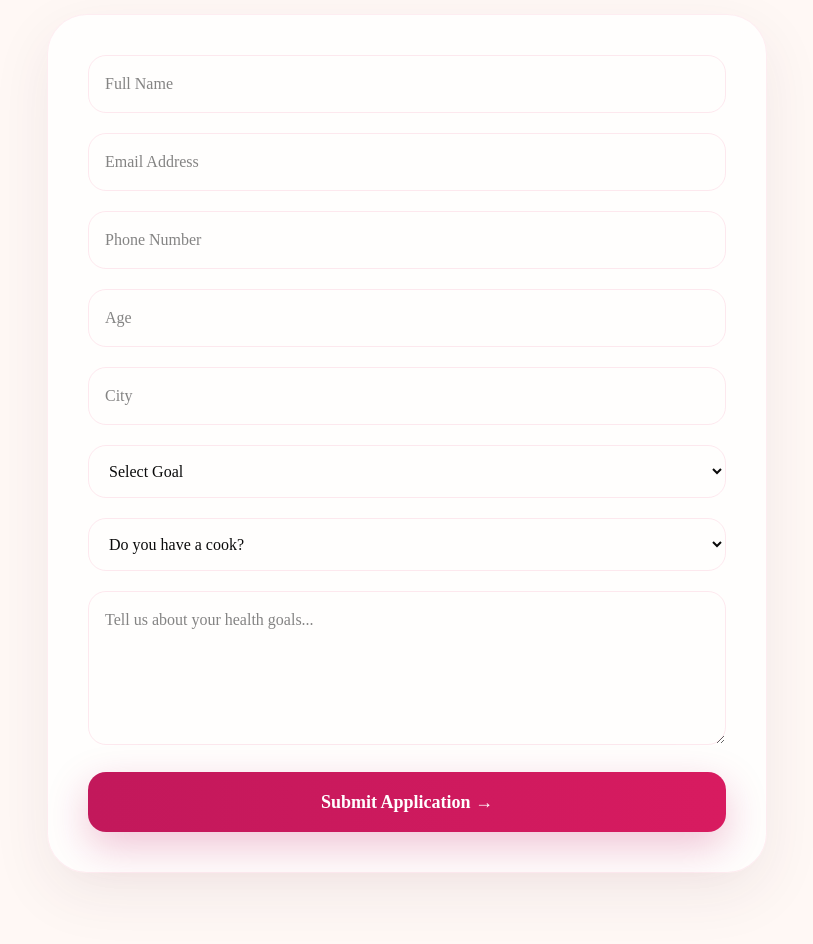
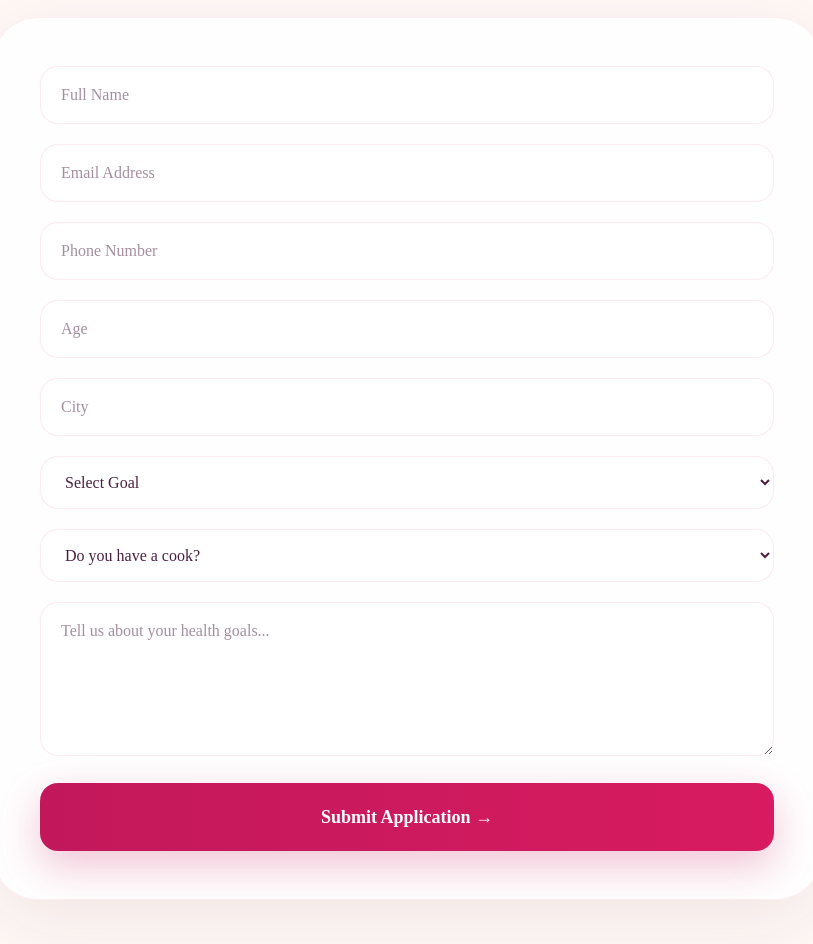
Before and after one commit to snehaamishraa/BERRIKA, a Next.js app: page /get-started in a window 1280 px wide. Shown: the part 420-1364 px from the top of the page, without its empty margins (233-1046 px from the left). Built offline with nearby package versions, Linux system fonts and the light colour scheme.

Commit message:
Premium get started page

```diff
--- a/app/get-started/page.tsx
+++ b/app/get-started/page.tsx
@@ -6,23 +6,21 @@ import { useState } from "react";
 export default function GetStartedPage() {
 const [submitted, setSubmitted] = useState(false);
 
-  return (
-    <main className="min-h-screen bg-[#FFF8F5] pt-8 md:pt-12 pb-16 md:pb-20">
-
-      <div className="mx-auto max-w-3xl px-5 md:px-6">
+return ( <main className="min-h-screen bg-[#FFF8F5] pt-4 md:pt-10 lg:pt-14 pb-12 md:pb-20">
+  <div className="mx-auto max-w-4xl px-5 md:px-8">
 
     {/* Back Button */}
     <Link
       href="/"
       className="
-            mb-6 md:mb-8
+        mb-4 md:mb-8
         inline-flex
         items-center
         gap-2
         rounded-full
         border
         border-[#F48FB1]/20
-            bg-white/80
+        bg-white/90
         px-5
         py-3
         text-[#4A2040]
@@ -36,11 +34,10 @@ export default function GetStartedPage() {
       <span>←</span>
       <span className="font-medium">Back to Home</span>
     </Link>
+    {/* Header */}
+    <div className="mx-auto max-w-3xl text-center">
 
-        {/* Header */}
-        <div className="text-center">
-
-          <div className="mb-5 inline-flex items-center rounded-full border border-[#F48FB1]/20 bg-white px-4 py-2 shadow-sm">
+      <div className="mb-5 inline-flex items-center rounded-full border border-[#F48FB1]/20 bg-white px-5 py-2 shadow-sm">
 
         <span className="mr-2 text-[#C2185B]">
           ✦
@@ -52,7 +49,7 @@ export default function GetStartedPage() {
 
       </div>
 
-          <h1 className="text-3xl sm:text-4xl md:text-5xl lg:text-6xl font-bold leading-tight text-[#4A2040]">
+      <h1 className="text-[38px] sm:text-[48px] md:text-[60px] lg:text-[72px] font-bold leading-[0.95] tracking-[-0.04em] text-[#4A2040]">
 
         Let&apos;s build your{" "}
 
@@ -62,7 +59,7 @@ export default function GetStartedPage() {
 
       </h1>
 
-          <p className="mt-4 md:mt-6 text-base md:text-lg leading-7 text-[#7A5A70]">
+      <p className="mt-5 text-[16px] md:text-[20px] leading-8 text-[#7A5A70]">
         Tell us a little about yourself and we&apos;ll reach out.
       </p>
 
@@ -71,17 +68,17 @@ export default function GetStartedPage() {
     {/* Form Card */}
     <div
       className="
-            mt-8
-            md:mt-10
-            rounded-[28px]
-            md:rounded-[40px]
+        mt-10
+        md:mt-12
+        rounded-[32px]
+        md:rounded-[48px]
         border
         border-[#F48FB1]/15
-            bg-white/80
-            p-5
-            md:p-10
+        bg-white/85
+        p-6
+        md:p-12
         backdrop-blur-md
-            shadow-[0_20px_60px_rgba(74,32,64,0.08)]
+        shadow-[0_20px_80px_rgba(74,32,64,0.08)]
       "
     >
 
@@ -103,9 +100,14 @@ export default function GetStartedPage() {
               rounded-2xl
               border
               border-[#F48FB1]/20
-                  p-4
+              bg-white
+              px-5
+              py-4
+              text-[#4A2040]
               outline-none
-                  focus:border-[#C2185B]
+              transition-all
+              focus:ring-2
+              focus:ring-[#F48FB1]/30
             "
           />
 
@@ -117,9 +119,14 @@ export default function GetStartedPage() {
               rounded-2xl
               border
               border-[#F48FB1]/20
-                  p-4
+              bg-white
+              px-5
+              py-4
+              text-[#4A2040]
               outline-none
-                  focus:border-[#C2185B]
+              transition-all
+              focus:ring-2
+              focus:ring-[#F48FB1]/30
             "
           />
 
@@ -131,9 +138,14 @@ export default function GetStartedPage() {
               rounded-2xl
               border
               border-[#F48FB1]/20
-                  p-4
+              bg-white
+              px-5
+              py-4
+              text-[#4A2040]
               outline-none
-                  focus:border-[#C2185B]
+              transition-all
+              focus:ring-2
+              focus:ring-[#F48FB1]/30
             "
           />
 
@@ -145,9 +157,14 @@ export default function GetStartedPage() {
               rounded-2xl
               border
               border-[#F48FB1]/20
-                  p-4
+              bg-white
+              px-5
+              py-4
+              text-[#4A2040]
               outline-none
-                  focus:border-[#C2185B]
+              transition-all
+              focus:ring-2
+              focus:ring-[#F48FB1]/30
             "
           />
 
@@ -159,9 +176,14 @@ export default function GetStartedPage() {
               rounded-2xl
               border
               border-[#F48FB1]/20
-                  p-4
+              bg-white
+              px-5
+              py-4
+              text-[#4A2040]
               outline-none
-                  focus:border-[#C2185B]
+              transition-all
+              focus:ring-2
+              focus:ring-[#F48FB1]/30
             "
           />
 
@@ -171,9 +193,14 @@ export default function GetStartedPage() {
               rounded-2xl
               border
               border-[#F48FB1]/20
-                  p-4
+              bg-white
+              px-5
+              py-4
+              text-[#4A2040]
               outline-none
-                  focus:border-[#C2185B]
+              transition-all
+              focus:ring-2
+              focus:ring-[#F48FB1]/30
             "
           >
             <option>Select Goal</option>
@@ -190,9 +217,14 @@ export default function GetStartedPage() {
               rounded-2xl
               border
               border-[#F48FB1]/20
-                  p-4
+              bg-white
+              px-5
+              py-4
+              text-[#4A2040]
               outline-none
-                  focus:border-[#C2185B]
+              transition-all
+              focus:ring-2
+              focus:ring-[#F48FB1]/30
             "
           >
             <option>Do you have a cook?</option>
@@ -208,9 +240,14 @@ export default function GetStartedPage() {
               rounded-2xl
               border
               border-[#F48FB1]/20
-                  p-4
+              bg-white
+              px-5
+              py-4
+              text-[#4A2040]
               outline-none
-                  focus:border-[#C2185B]
+              transition-all
+              focus:ring-2
+              focus:ring-[#F48FB1]/30
             "
           />
 
@@ -222,7 +259,7 @@ export default function GetStartedPage() {
               bg-gradient-to-r
               from-[#C2185B]
               to-[#D81B60]
-                  py-4
+              py-5
               text-base
               md:text-lg
               font-semibold
@@ -231,6 +268,7 @@ export default function GetStartedPage() {
               transition-all
               duration-300
               hover:-translate-y-1
+              hover:shadow-[0_20px_50px_rgba(194,24,91,0.35)]
             "
           >
             Submit Application →
@@ -240,22 +278,22 @@ export default function GetStartedPage() {
 
       ) : (
 
-            <div className="py-8 md:py-12 text-center">
+        <div className="py-10 md:py-14 text-center">
 
           <div className="mx-auto flex h-20 w-20 md:h-24 md:w-24 items-center justify-center rounded-full bg-[#E8F5E9] text-4xl md:text-5xl">
             🎉
           </div>
 
-              <h2 className="mt-6 text-3xl md:text-4xl font-bold text-[#4A2040]">
+          <h2 className="mt-6 text-3xl md:text-5xl font-bold text-[#4A2040]">
             Submission Complete!
           </h2>
 
-              <p className="mx-auto mt-4 md:mt-6 max-w-xl text-base md:text-xl leading-7 text-[#7A5A70]">
+          <p className="mx-auto mt-5 max-w-xl text-base md:text-xl leading-8 text-[#7A5A70]">
             Thank you for sharing your details.
             Our nutrition team will contact you within 24 hours.
           </p>
 
-              <div className="mt-8 rounded-3xl bg-[#FFF8F5] p-5 md:p-8">
+          <div className="mt-8 rounded-3xl bg-[#FFF8F5] p-6 md:p-8">
 
             <p className="text-xl md:text-2xl italic text-[#C2185B]">
               “Small daily choices become extraordinary results.”
@@ -295,5 +333,6 @@ export default function GetStartedPage() {
   </div>
 
 </main>
+
 );
 }
```
Lines whose indentation alone changed are shown as unchanged.
